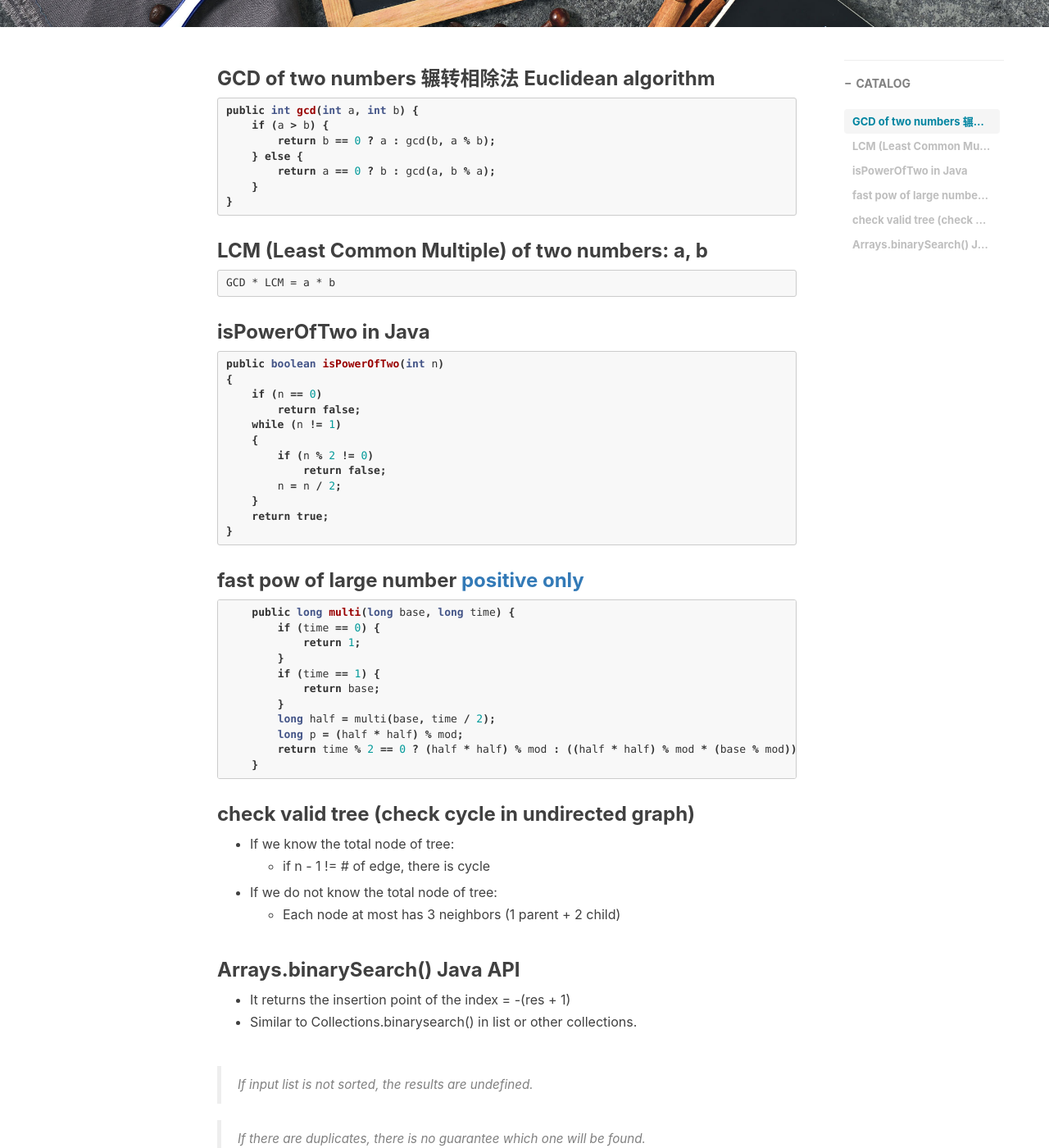
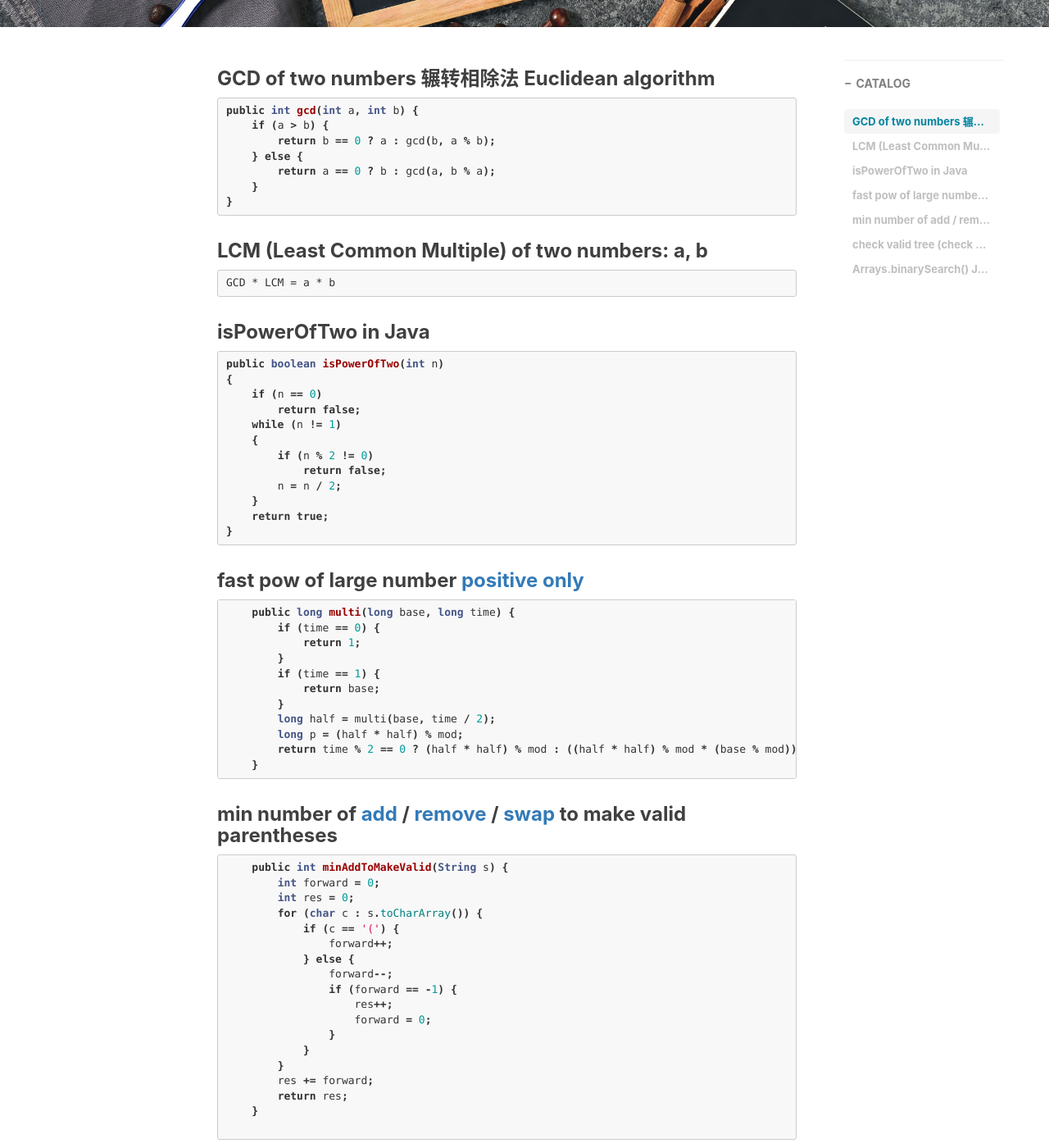
Before and after one commit to ly16/ly16.github.io, a Jekyll site: the page built from _posts/2021-01-02-leetcode-Appendix.md, in a window 1280 px wide and 1400 px high, scrolled down 490 px. Shown: the whole window at 82% size. Built offline with Jekyll 4.4.1, drawn with Linux system fonts in a browser that asks for light colours; nearby versions of some CDN libraries; comment, search, counter and statistics services are not loaded.

Commit message:
Update 2021-01-02-leetcode-Appendix.md

````diff
--- a/_posts/2021-01-02-leetcode-Appendix.md
+++ b/_posts/2021-01-02-leetcode-Appendix.md
@@ -62,6 +62,28 @@ public boolean isPowerOfTwo(int n)
     }
 ```
 
+###  min number of [add](https://leetcode.com/problems/minimum-add-to-make-parentheses-valid/) / [remove](https://leetcode.com/problems/remove-invalid-parentheses/) / [swap](https://leetcode.com/problems/minimum-number-of-swaps-to-make-the-string-balanced/) to make valid parentheses
+
+```java
+    public int minAddToMakeValid(String s) {
+        int forward = 0;
+        int res = 0;
+        for (char c : s.toCharArray()) {
+            if (c == '(') {
+                forward++;
+            } else {
+                forward--;
+                if (forward == -1) {
+                    res++;
+                    forward = 0;
+                }
+            }
+        }
+        res += forward;
+        return res;
+    }
+
+```
 
 
 ### check valid tree (check cycle in undirected graph)
````
